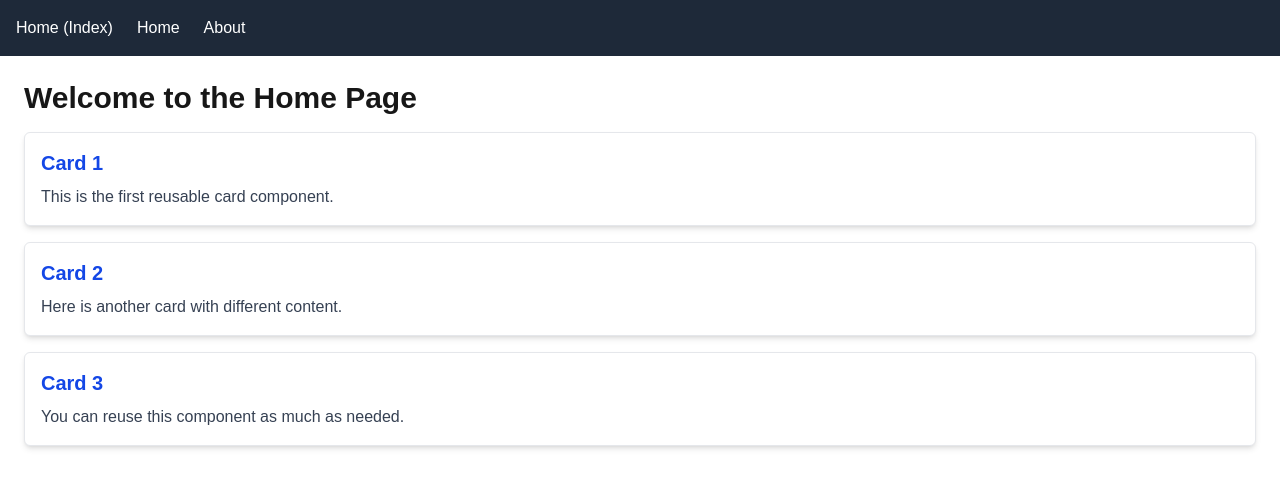
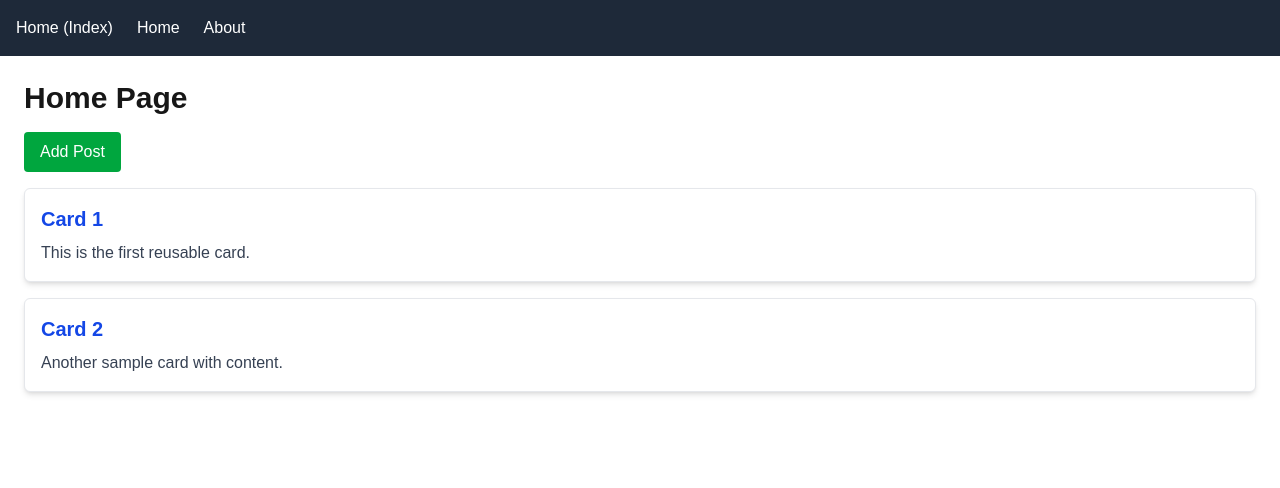
Before and after one commit to Wambuku/alx-project-0x02-setup, a Next.js app in the folder alx-project-0x02/: page /home in a window 1280 px wide. Shown: the top 488 px of the page. Built offline with nearby package versions, Linux system fonts and the light colour scheme.

Commit message:
Implementation of Modal Component

```diff
--- /dev/null
+++ b/alx-project-0x02/components/common/PostModal.tsx
@@ -0,0 +1,52 @@
+import  { useState } from 'react';
+
+interface PostModalProps {
+    onSubmit: (data: {title: string, content: string}) => void;
+    onClose: () => void;
+}
+
+export default function PostModal({ onSubmit, onClose }: PostModalProps) {
+    const [title, setTitle] = useState("");
+    const [content, setContent] = useState("");
+
+    const handleSubmit = (e: React.FormEvent) => {
+      e.preventDefault();
+      onSubmit({ title, content });
+      setTitle("");
+      setContent("");
+      onClose();
+    };
+
+    return (
+      <div className="fixed inset-0 flex items-center justify-center bg-black bg-opacity-50 z-50">
+        <div className="bg-white rounded p-6 w-full max-w-md shadow-lg">
+          <h2 className="text-xl font-semibold mb-4">Add a New Post</h2>
+          <form onSubmit={handleSubmit} className="space-y-4">
+            <input
+              type="text"
+              placeholder="Title"
+              className="w-full p-2 border rounded"
+              value={title}
+              onChange={(e) => setTitle(e.target.value)}
+              required
+            />
+            <textarea
+              placeholder="Content"
+              className="w-full p-2 border rounded"
+              value={content}
+              onChange={(e) => setContent(e.target.value)}
+              required
+            />
+            <div className="flex justify-end gap-2">
+              <button type="button" onClick={onClose} className="text-gray-600">
+                Cancel
+              </button>
+              <button type="submit" className="bg-blue-600 text-white px-4 py-2 rounded">
+                Post
+              </button>
+            </div>
+          </form>
+        </div>
+      </div>
+    );
+  }
--- a/alx-project-0x02/pages/home.tsx
+++ b/alx-project-0x02/pages/home.tsx
@@ -1,16 +1,45 @@
+import { useState } from "react";
 import Header from "@/components/layout/Header";
 import Card from "@/components/common/Card";
+import PostModal from "@/components/common/PostModal";
 
 export default function HomePage() {
+  const [posts, setPosts] = useState([
+    { title: "Card 1", content: "This is the first reusable card." },
+    { title: "Card 2", content: "Another sample card with content." },
+  ]);
+
+  const [showModal, setShowModal] = useState(false);
+
+  const handleAddPost = (post: { title: string; content: string }) => {
+    setPosts((prev) => [...prev, post]);
+  };
+
   return (
     <>
       <Header />
-      <main className="p-6 space-y-4">
-        <h1 className="text-3xl font-bold mb-4">Welcome to the Home Page</h1>
+      <main className="p-6">
+        <h1 className="text-3xl font-bold mb-4">Home Page</h1>
 
-        <Card title="Card 1" content="This is the first reusable card component." />
-        <Card title="Card 2" content="Here is another card with different content." />
-        <Card title="Card 3" content="You can reuse this component as much as needed." />
+        <button
+          onClick={() => setShowModal(true)}
+          className="bg-green-600 text-white px-4 py-2 rounded mb-4"
+        >
+          Add Post
+        </button>
+
+        <div className="grid gap-4">
+          {posts.map((post, index) => (
+            <Card key={index} title={post.title} content={post.content} />
+          ))}
+        </div>
+
+        {showModal && (
+          <PostModal
+            onSubmit={handleAddPost}
+            onClose={() => setShowModal(false)}
+          />
+        )}
       </main>
     </>
   );
```
